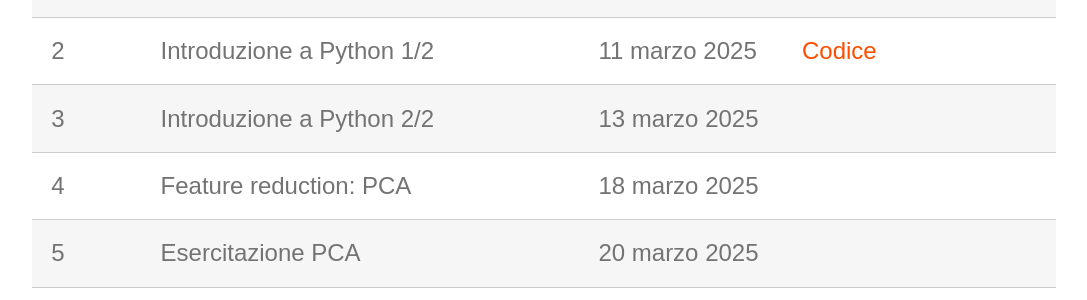
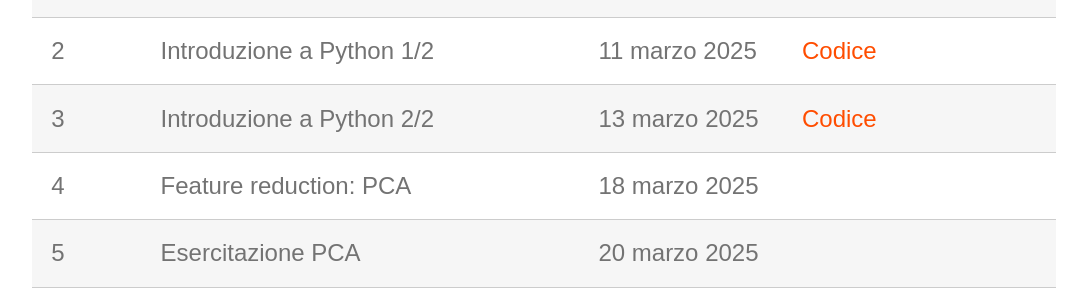
Before and after one commit to perceivelab/ml-mz-2025, a Jekyll site: the page built from lezioni.md, in a window 1280 px wide. Shown: the part 346-646 px from the top of the page, without its empty margins (96-1183 px from the left). Built offline with Jekyll 4.4.1, drawn with Linux system fonts in a browser that asks for light colours; our own code applies the rules of GitHub Pages for plain Markdown files.

Commit message:
Update lezioni.md

```diff
--- a/lezioni.md
+++ b/lezioni.md
@@ -8,7 +8,7 @@ layout: page
 |---------|-----------------------------------------|----------------------|--------|
 | 1       | Introduzione                            | 6 marzo 2025         | [Slide](https://studentiunict-my.sharepoint.com/:b:/g/personal/simone_palazzo_unict_it/ETF-_B4gGzdIvfz6ffqPbKMBpkC4DSxX1DLfWIsGbHTqdg?e=OCMiVD), [dispense](https://studentiunict-my.sharepoint.com/:b:/g/personal/simone_palazzo_unict_it/EXPh3Nw5WEBNit7OdnqhhkUBN0WnnFLZ2lvdLT3AM60NCQ?e=nManUp), [codice](https://studentiunict-my.sharepoint.com/:u:/g/personal/simone_palazzo_unict_it/EW2fV561k5BKmveVgiEqSN8BXXdf0aimf0o2f6lKV_dJ5A?e=vCfouT)       |
 | 2       | Introduzione a Python 1/2              | 11 marzo 2025        | [Codice](https://studentiunict-my.sharepoint.com/:u:/g/personal/simone_palazzo_unict_it/EWqh4iD8-EhBr-V3OJVqQdIB778Z3Dt82y98fgQ6sxlsDA?e=3W0cSd)       |
-| 3       | Introduzione a Python 2/2              | 13 marzo 2025        |        |
+| 3       | Introduzione a Python 2/2              | 13 marzo 2025        |   [Codice](https://drive.google.com/file/d/1eZbS30ysBuDCuQQM1yAQZHp1tJHTdaqu/view?usp=sharing)     |
 | 4       | Feature reduction: PCA                 | 18 marzo 2025        |        |
 | 5       | Esercitazione PCA                      | 20 marzo 2025        |        |
 | 6       | Regressione lineare                    | 25 marzo 2025        |        |
```
